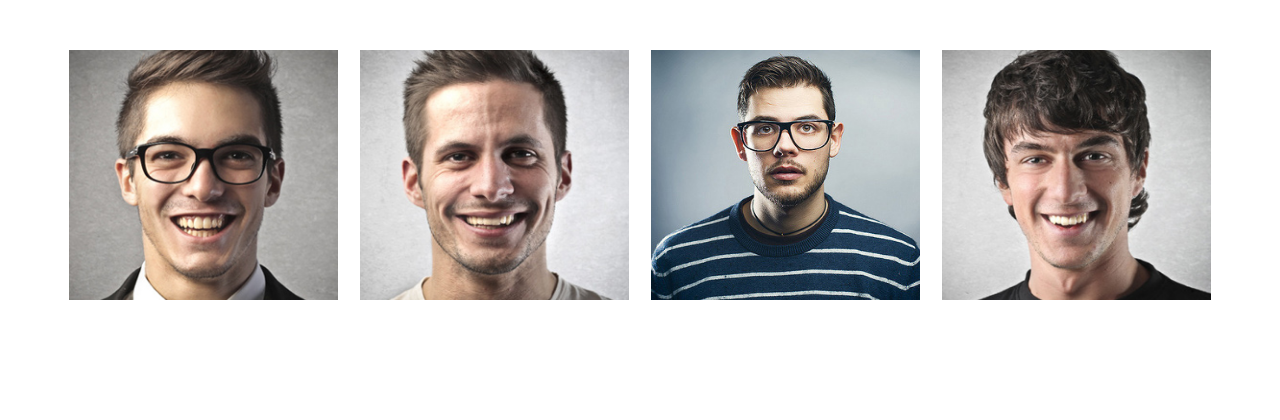
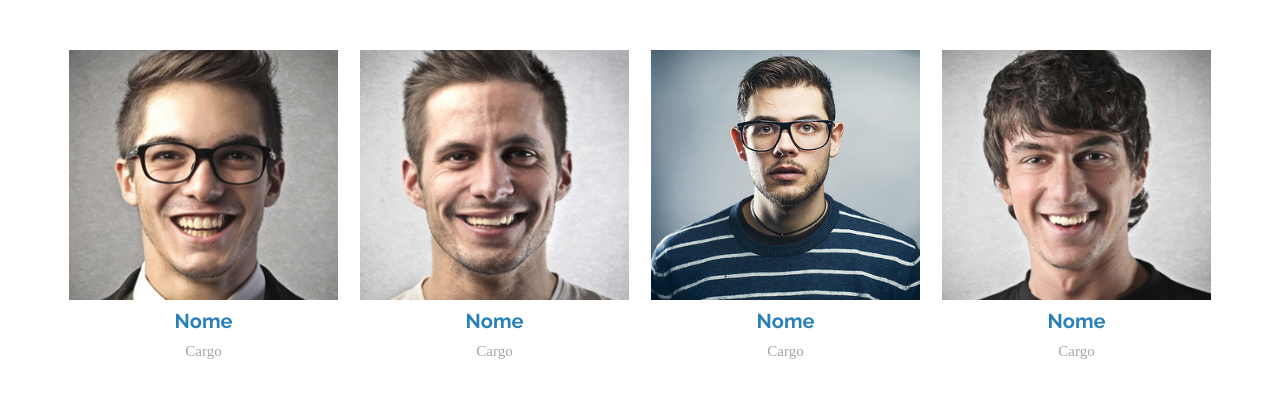
Before and after one commit to iurylippo/projetoflex1, a PHP site: page / in a window 1280 px wide. Shown: the part 2336-2756 px from the top of the page. Run offline with PHP 8.4, Linux system fonts and the light colour scheme.

Commit message:
cria o time-nome e o time-cargo

```diff
--- a/assets/css/style.css
+++ b/assets/css/style.css
@@ -339,3 +339,19 @@ section#time #time-img-4 {
     background: url('../images/team4.jpg') center no-repeat;
     background-size: 100% 115%;
 }
+
+section#time .time-item-nome {
+    color: #2980b9;
+    font-size: 20px;
+    font-family: raleway-bold;
+    text-align: center;
+    margin-top: 10px;
+    margin-bottom: 10px;
+}
+
+section#time .time-item-cargo {
+    color: #a5a6a7;
+    font-size: 15px;
+    font-family: raleay-medium;
+    text-align: center;
+}
--- a/index.php
+++ b/index.php
@@ -130,20 +130,44 @@
                  <div class="time-container-item-img" id="time-img-1">
 
                  </div>
+                 <div class="time-item-nome">
+                    Nome
+                 </div>
+                 <div class="time-item-cargo">
+                    Cargo
+                 </div>
                </div>
                <div class="time-container-item">
                   <div class="time-container-item-img" id="time-img-2">
 
                   </div>
+                  <div class="time-item-nome">
+                    Nome
+                 </div>
+                 <div class="time-item-cargo">
+                    Cargo
+                 </div>
                </div>
                <div class="time-container-item">
                  <div class="time-container-item-img" id="time-img-3">
 
                  </div>
+                 <div class="time-item-nome">
+                    Nome
+                 </div>
+                 <div class="time-item-cargo">
+                    Cargo
+                 </div>
                </div>
                <div class="time-container-item">
                  <div class="time-container-item-img" id="time-img-4">
 
+                 </div>
+                 <div class="time-item-nome">
+                    Nome
+                 </div>
+                 <div class="time-item-cargo">
+                    Cargo
                  </div>
                </div>
            </div>
```
